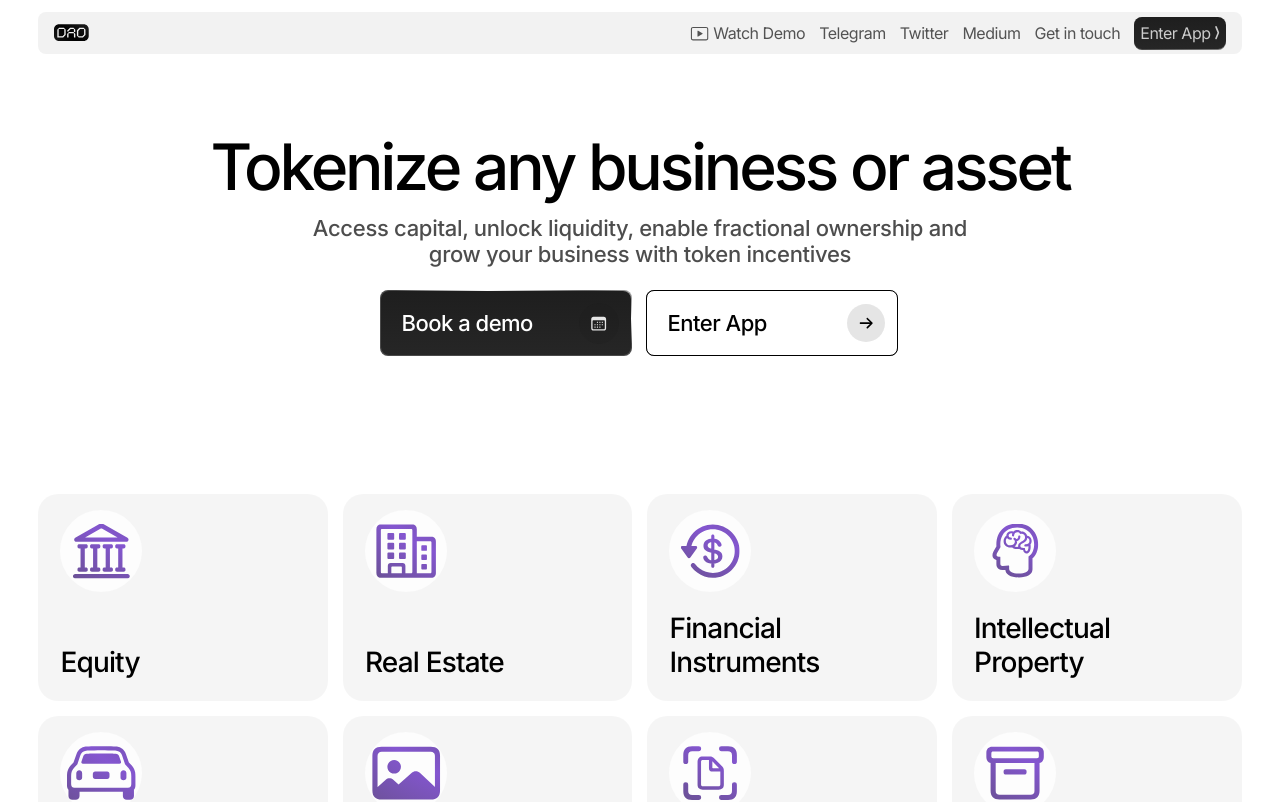
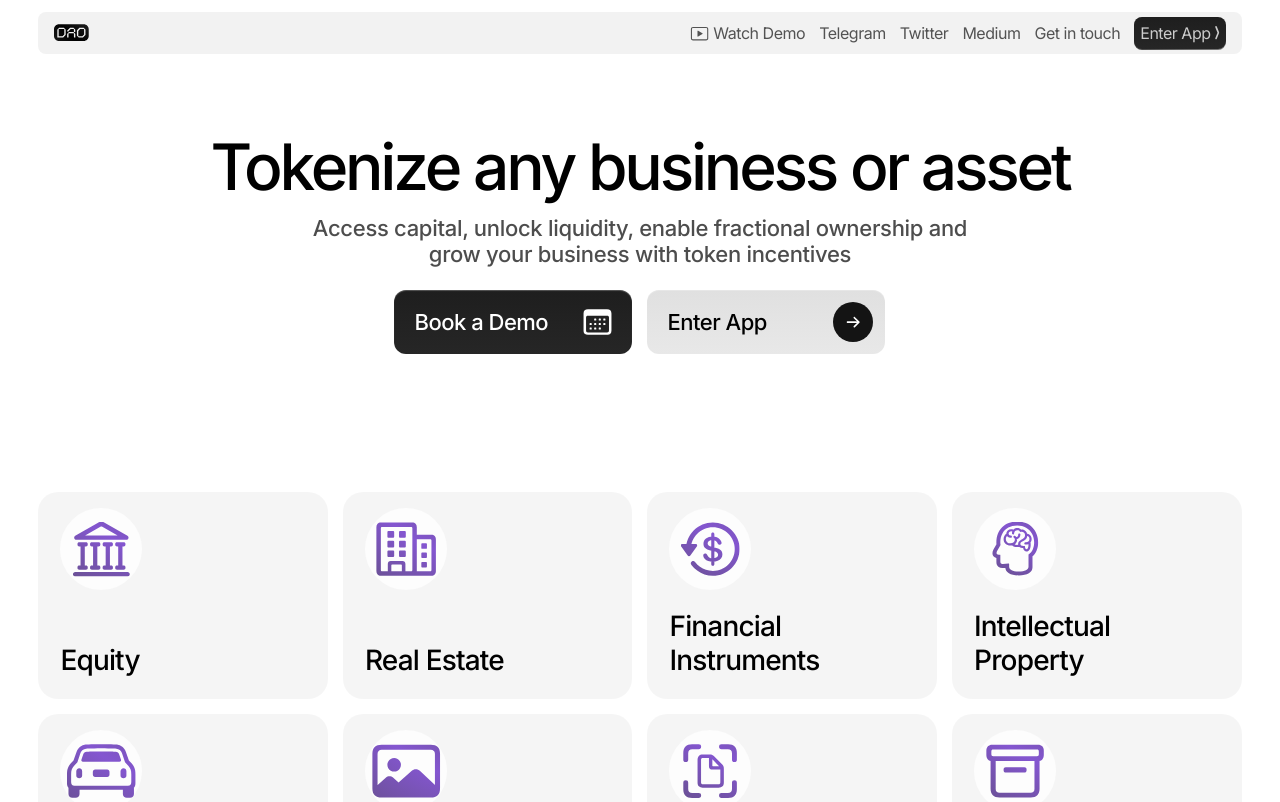
Before and after one commit to DiOnEasy/-ompany-dao, a React (Create React App) app: page / in a window 1280 px wide. Shown: the top 802 px of the page. Built offline with nearby package versions, Linux system fonts and the light colour scheme.

Commit message:
header content buttons restyled

```diff
--- a/src/App.css
+++ b/src/App.css
@@ -2,6 +2,8 @@
 
 body, body *{
   font-family: 'Inter', sans-serif;
+  -webkit-font-smoothing: antialiased;
+  -moz-osx-font-smoothing: grayscale;
 }
 body{
   overflow-x: hidden;
--- a/src/components/header/header-content/HeaderContent.module.css
+++ b/src/components/header/header-content/HeaderContent.module.css
@@ -20,7 +20,7 @@
     color: #000000B2;
 }
 
-.buttons{
+.buttons {
     display: flex;
     align-items: center;
     gap: 15px;
@@ -31,89 +31,114 @@
     background: linear-gradient(180deg, #1E1E1E 0%, #262626 100%);
     display: inline-block;
     /* padding: 12px 12px 12px 20px; */
+    box-shadow: 0px 0px 1px 0px #FFFFFF99 inset;
+
+    box-shadow: 0px 0px 1px 0px #C9C9C959 inset;
+
+    box-shadow: 0px 1px 1px 0px #FFFFFF40 inset;
 
     display: flex;
     align-items: center;
-    border-radius: 8px;
+    border-radius: 12px;
     position: relative;
 
 }
-.button::after {
+
+/* .button::after {
     position: absolute;
-    top: -1px; bottom: -1px;
-    left: -1px; right: -1px;
+    top: -1px;
+    bottom: -1px;
+    left: -1px;
+    right: -1px;
     background: radial-gradient(75.83% 75.83% at 82% 7.5%, #4A4A4A 0%, #FFFFFF 52.63%, #4A4A4A 100%);
     content: '';
     z-index: -1;
     border-radius: 8px;
-}
+} */
 
 .button a {
-    width: 218px;
+    width: calc(238px - 40px);
     height: 64px;
     display: flex;
     justify-content: space-between;
     /* column-gap: 140px; */
-    padding: 0 12px 0 20px;
     color: white;
     text-decoration: none;
     font-weight: 500;
     font-size: 22px;
     letter-spacing: -0.5px;
     align-items: center;
+    padding: 0 20px;
+
 }
 
-.button a span:last-child{
-    background: #1414141c;
+.button a span:last-child {
     display: flex;
     align-items: center;
     justify-content: center;
-    padding: 13px 12px;
     border-radius: 50%;
 }
 
-.button__white{
-    background: #FFFFFF;
-    border: 1px solid black;
+.button__white {
+    background: linear-gradient(180deg, #E0E0E0 0%, #E8E8E8 100%);
+    box-shadow: 0px 0px 1px 0px #FFFFFF99 inset;
+    box-shadow: 0px 0px 1px 0px #C9C9C959 inset;
+    box-shadow: 0px 1px 1px 0px #FFFFFF40 inset;
+
 }
 
 
 .button__white a {
+    width: calc(238px - 32px);
+
     color: #000000;
+    padding: 0 12px 0 20px;
+
 }
 
+.button__white a span:last-child {
+    background: #141414;
+    padding: 14px 13px;
+
+
+}
 
 @media (max-width: 768px) {
-    .title{
+    .title {
         font-size: 40px;
     }
-    .text{
+
+    .text {
         font-size: 20px;
     }
 }
 
 @media (max-width: 640px) {
-    .buttons{
+    .buttons {
         flex-direction: column;
     }
 }
+
 @media (max-width: 480px) {
 
-    .wrapper{
+    .wrapper {
         text-align: left;
         padding: 106px 0 0;
     }
-    .button{
+
+    .button {
         width: calc(100%);
 
     }
+
     .button a {
         font-size: 18px;
         column-gap: 0;
         justify-content: space-between;
         width: 100%;
     }
-    .title{
+
+    .title {
         margin-bottom: 6px;
         line-height: 40px;
     }
--- a/src/components/header/header-content/HeaderContent.tsx
+++ b/src/components/header/header-content/HeaderContent.tsx
@@ -14,7 +14,7 @@ export const HeaderContent = () => {
         <div className={s.buttons}>
           <div className={s.button}>
             <a target="_blank"  href="https://calendly.com/companydao/intro">
-              <span>Book a demo</span>
+              <span>Book a Demo</span>
               <span>
                 <img src="/img/calendar.svg" alt="" />
               </span>
@@ -24,7 +24,7 @@ export const HeaderContent = () => {
             <a href="https://app.companydao.org/">
               <span>Enter App</span>
               <span >
-                <img src="/img/arrow-right-black.svg" alt="" />
+                <img src="/img/arrow-right.svg" alt="" />
               </span>
             </a>
           </div>
```
Also changed, not shown: public/img/calendar.svg, 1 other file (tests, documents, lock files or other folders).
